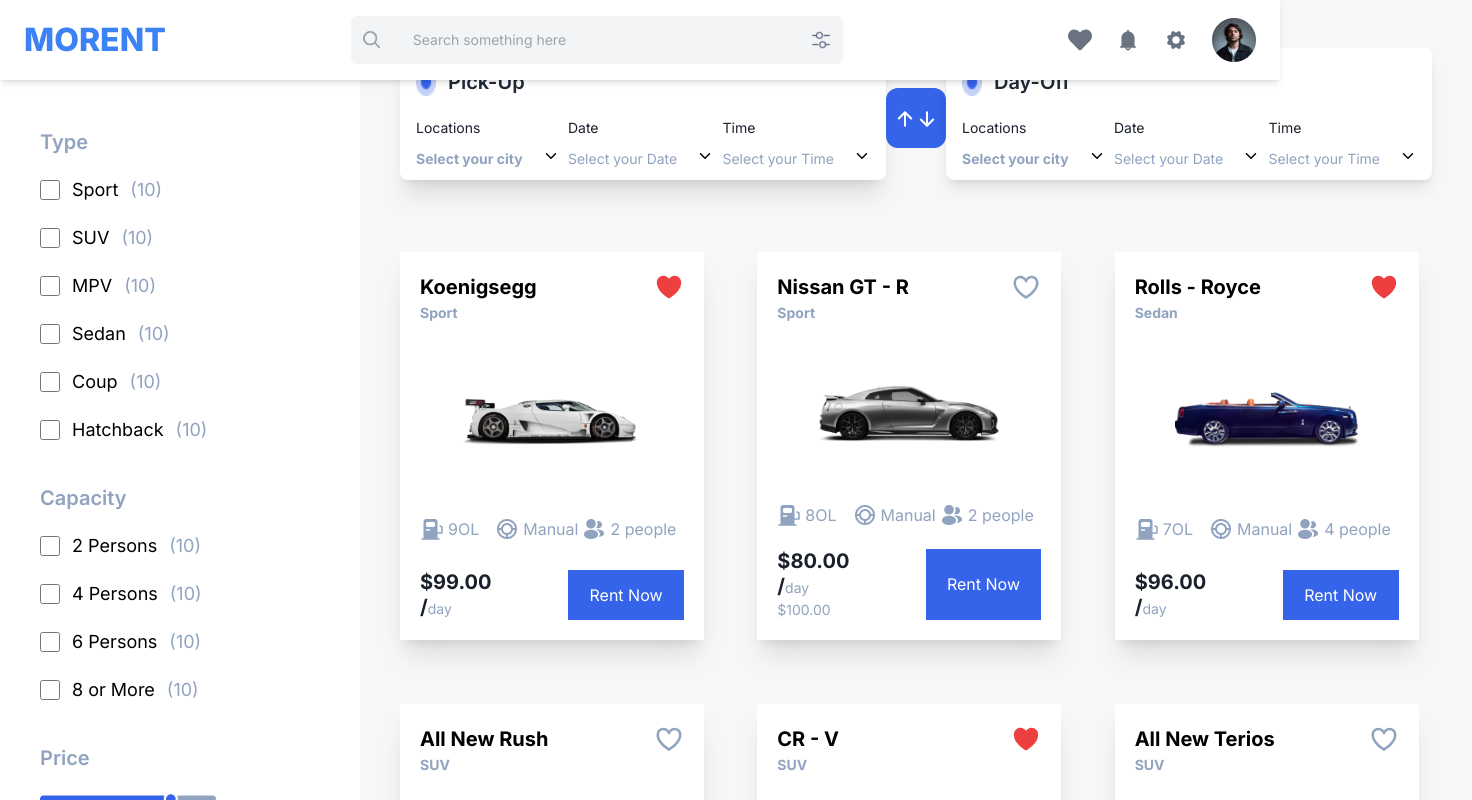
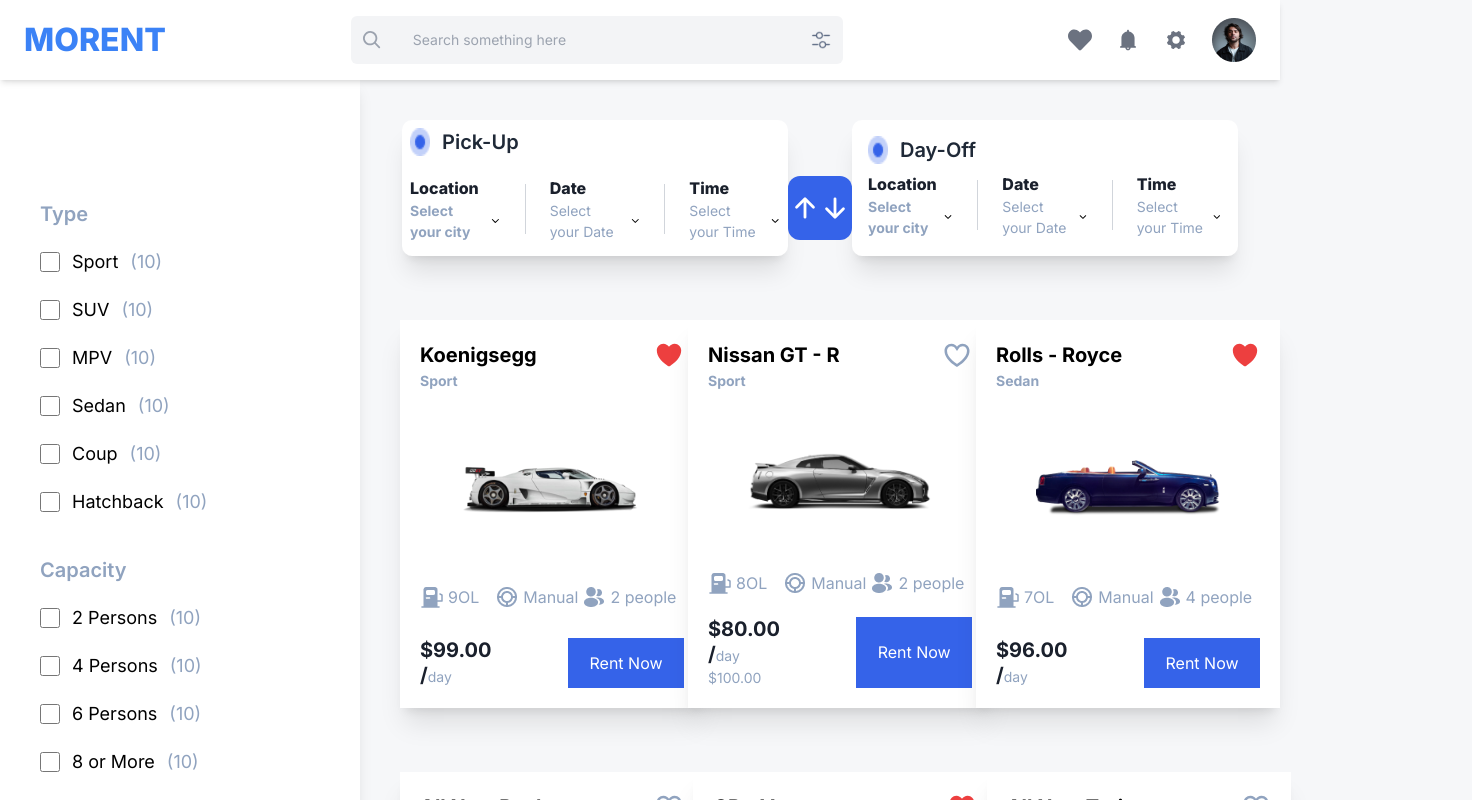
Before and after one commit to areebayaseen15/Hackhathone2-figma-template, a Next.js app: page /Page2 in a window 1280 px wide. Shown: the top 800 px of the page, 1472 px wide, since content can reach past the window. Built offline with nearby package versions, Linux system fonts and the light colour scheme.

Commit message:
Update page.tsx

```diff
--- a/src/app/Page2/page.tsx
+++ b/src/app/Page2/page.tsx
@@ -110,129 +110,119 @@
 
 const Page2 = () => {
   return (
-    <div className="mt-2 flex ">
-        <div className='w-[360px] h-[1600px]  bg-white   shadow-lg'>
+    <div className="mt-20 flex ">
+        <div className='hidden lg:flex mx-w-[360px] mx-h-[1600px]  bg-white   shadow-lg'>
       <SideMenue/>
       </div>
-      <div className='mt-10  bg-[#F6F7F9]'>
 
 
-
-            {/* PickupCard */}
-            <div className="px-10 ">
+      <div className='mt-28 lg:mt-auto mx-10  bg-[#F6F7F9]'>
 
 
-
-      <div className='mt-0 flex gap-0 '>
-
-
-        <div className=" w-[486px]  h-[132px]  bg-white px-4 py-5 rounded-lg shadow-xl">
-        <div className='flex gap-3'>
-        <Image
-
-          src="/Assets/mark.png"
-          alt="mark"
-          width={20}
-          height={2}/>
-  <h3 className="text-xl font-semibold text-gray-800 text-center">Pick-Up</h3>
-
-        </div>
-
-  <div className="mt-5 flex justify-between">
-    {/* <!-- Location --> */}
-    <div  >
-      <h1 className=" text-sm text-[#1A202C] mb-2 text-extrabold text-[16px] leading-[24px] tracking-[-2%]">Locations</h1>
-
-    <div className="flex gap-5">
-    <p className='text-[14px] font-bold tracking-[-2%] text-[#90A3BF] '>Select your city</p>
-    <IoIosArrowDown />
-    </div>
+      <div className="flex flex-col md:mt-10   xl:mx-auto  lg:flex-row justify-center lg:justify-center items-center  lg:gap-0 mt-0  lg:mt-10">
+  {/* Pickup Card */}
+  <div className=" md:w-[500px] w-[327px]  lg:w-[386px] lg:h-[136px]   bg-white rounded-[10px] shadow-xl
+  px-4 py-4 lg:p-2">
+    <div className="flex gap-3">
+      <Image src="/Assets/mark.png" alt="mark" width={20} height={20} />
+      <h3 className=" text-16px] lg:text-xl font-semibold text-gray-800">Pick-Up</h3>
     </div>
 
+    <div className="mt-5 flex flex-row justify-between items-center">
+      {/* Location */}
+      <div className="flex-1">
+        <h1 className="text-[#1A202C] font-extrabold text-[16px] leading-[24px] tracking-[-2%]">Location</h1>
+        <div className="flex gap-2 items-center">
+          <p className="text-[14px] font-bold text-[#90A3BF]">Select your city</p>
+          <IoIosArrowDown />
+        </div>
+      </div>
 
-    {/* <!-- Date --> */}
-     <div  >
-      <h1 className=" text-sm text-[#1A202C] mb-2 text-extrabold text-[16px] leading-[24px] tracking-[-2%]">Date</h1>
+      {/* Vertical Line */}
+      <div className="hidden lg:block h-[50px] w-px bg-gray-300 mx-6"></div>
 
-    <div className="flex gap-5">
-    <p className='text-[14px] font-normal tracking-[-2%] text-[#90A3BF] '>Select your Date</p>
-    <IoIosArrowDown />
-    </div>
-    </div  >
+      {/* Date */}
+      <div className="flex-1">
+        <h1 className="text-[#1A202C] font-extrabold text-[16px] leading-[24px]">Date</h1>
+        <div className="flex gap-2 items-center">
+          <p className="text-[14px] font-normal text-[#90A3BF]">Select your Date</p>
+          <IoIosArrowDown />
+        </div>
+      </div>
 
-    {/* <!-- Time --> */}
-    <div  >
-      <h1 className=" text-sm text-[#1A202C] mb-2 text-extrabold text-[16px] leading-[24px] tracking-[-2%]">Time</h1>
+      {/* Vertical Line */}
+      <div className="hidden lg:block h-[50px] w-px bg-gray-300 mx-6"></div>
 
-    <div className="flex gap-5">
-    <p className='text-[14px] font-normal tracking-[-2%] text-[#90A3BF] '>Select your Time</p>
-    <IoIosArrowDown />
-    </div>
+      {/* Time */}
+      <div className="flex-1">
+        <h1 className="text-[#1A202C] font-extrabold text-[16px] leading-[24px]">Time</h1>
+        <div className="flex gap-2 items-center">
+          <p className="text-[14px] font-normal text-[#90A3BF]">Select your Time</p>
+          <IoIosArrowDown />
+        </div>
+      </div>
     </div>
   </div>
-</div>
-     {/* ArowsBtn */}
-<div className="arrow my-10 ">
-    <div className="flex bg-[#3563E9] w-[60px] h-[60px] hover:bg-[#2b4699] px-2 z-[-100] py-4 rounded-xl">
-    <IoArrowUp className="text-white text-3xl" />
-    <IoArrowDown className="text-white text-3xl" />
+
+  {/* Arrow Button */}
+  <div className="md:relative md:left-[200px]  lg:left-0  flex justify-center mt-0 lg:mt-10 ">
+    <div className="flex bg-[#3563E9] w-[64px] h-[64px] z-[1000] lg:mx-w-[60px] lg:mx-h-[60px] hover:bg-[#2b4699] justify-center items-center rounded-xl">
+      <IoArrowUp className="text-white text-3xl" />
+      <IoArrowDown className="text-white text-3xl" />
     </div>
-</div>
+  </div>
 
-        {/* card2 */}
-<div className="w-[486px]  h-[132px]   bg-white px-4 py-5 rounded-lg shadow-lg p-6">
-        <div className='flex gap-3'>
-        <Image
-
-          src="/Assets/mark.png"
-          alt="mark"
-          width={20}
-          height={2}/>
-  <h3 className="text-xl font-semibold text-gray-800 text-center">Day-Off</h3>
-
-        </div>
-
-  <div className="mt-5 flex justify-between">
-    {/* <!-- Location --> */}
-    <div  >
-      <h1 className=" text-sm text-[#1A202C] mb-2 text-extrabold text-[16px] leading-[24px] tracking-[-2%]">Locations</h1>
-
-    <div className="flex gap-5">
-    <p className='text-[14px] font-bold tracking-[-2%] text-[#90A3BF] '>Select your city</p>
-    <IoIosArrowDown />
-    </div>
+  {/* Day-Off Card */}
+  <div className=" md:w-[500px]   w-[327px] lg:w-[386px] lg:h-[136px]  bg-white rounded-[10px] shadow-xl
+  px-4 py-4">
+    <div className="flex gap-3">
+      <Image src="/Assets/mark.png" alt="mark" width={20} height={20} />
+      <h3 className="text-[16px] lg:text-xl font-semibold text-gray-800">Day-Off</h3>
     </div>
 
+    <div className="mt-2 flex flex-row justify-between items-center">
+      {/* Location */}
+      <div className="flex-1">
+        <h1 className="text-[#1A202C] font-extrabold text-[16px] leading-[24px]">Location</h1>
+        <div className="flex gap-2 items-center">
+          <p className="text-[14px] font-bold text-[#90A3BF]">Select your city</p>
+          <IoIosArrowDown />
+        </div>
+      </div>
 
-    {/* <!-- Date --> */}
-     <div  >
-      <h1 className=" text-sm text-[#1A202C] mb-2 text-extrabold text-[16px] leading-[24px] tracking-[-2%]">Date</h1>
+      {/* Vertical Line */}
+      <div className="hidden lg:block h-[50px] w-px bg-gray-300 mx-6"></div>
 
-    <div className="flex gap-5">
-    <p className='text-[14px] font-normal tracking-[-2%] text-[#90A3BF] '>Select your Date</p>
-    <IoIosArrowDown />
-    </div>
-    </div  >
+      {/* Date */}
+      <div className="flex-1">
+        <h1 className="text-[#1A202C] font-extrabold text-[16px] leading-[24px]">Date</h1>
+        <div className="flex gap-2 items-center">
+          <p className="text-[14px] font-normal text-[#90A3BF]">Select your Date</p>
+          <IoIosArrowDown />
+        </div>
+      </div>
 
-    {/* <!-- Time --> */}
-    <div  >
-      <h1 className=" text-sm text-[#1A202C] mb-2 text-extrabold text-[16px] leading-[24px] tracking-[-2%]">Time</h1>
+      {/* Vertical Line */}
+      <div className="hidden lg:block h-[50px] w-px bg-gray-300 mx-6"></div>
 
-    <div className="flex gap-5">
-    <p className='text-[14px] font-normal tracking-[-2%] text-[#90A3BF] '>Select your Time</p>
-    <IoIosArrowDown />
-    </div>
+      {/* Time */}
+      <div className="flex-1">
+        <h1 className="text-[#1A202C] font-extrabold text-[16px] leading-[24px]">Time</h1>
+        <div className="flex gap-2 items-center">
+          <p className="text-[14px] font-normal text-[#90A3BF]">Select your Time</p>
+          <IoIosArrowDown />
+        </div>
+      </div>
     </div>
   </div>
 </div>
 
-</div>
 
                         {/* products  section */}
 
-                        <div className=' mt-16 mx-w[1312px] mx-h-[452px] text-[#90A3BF]'>
+                        <div className='w-full mx-auto  mt-16  text-[#90A3BF]'>
 
-                          <div className='mt-8 md:mt-10 lg:mt-16 grid grid-cols-1 lg:grid-cols-3  gap-10'>
+                          <div className='mt-8 md:mt-10 lg:mt-16 grid grid-cols-1 lg:grid-cols-3 gap-6 '>
 
     {data.map((elem) => (
       <Cards
@@ -253,7 +243,7 @@
 
                            {/* recommendation   section */}
 
-                           <div className=' mt-16 mx-w[1312px] mx-h-[452px] text-[#90A3BF]'>
+                           <div className=' mt-16 mx-w[1312px] mx:auto mx-h-[452px] text-[#90A3BF]'>
 
                           <div className='mt-8 md:mt-10 lg:mt-16 grid grid-cols-1 lg:grid-cols-3  gap-10'>
 
@@ -283,7 +273,7 @@
 
                         </div>
     </div>
-    </div>
+    // </div>
 
   )
 }
```
